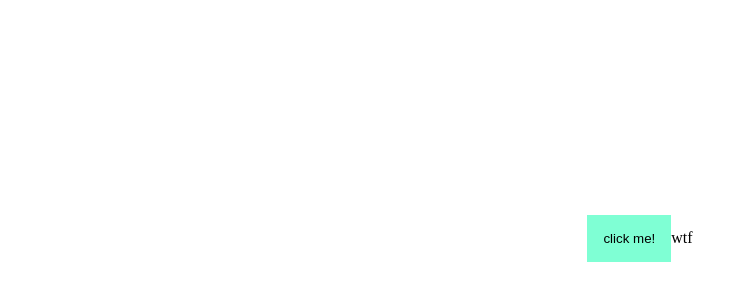
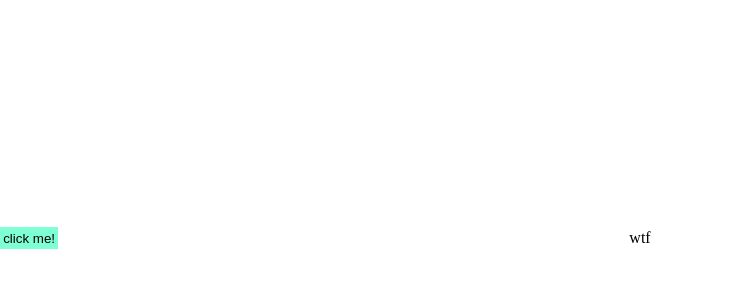
Before and after one commit to grape-jam/grape-jam.github.io, a plain HTML site: page index.html in a window 1280 px wide. Shown: the part 162-462 px from the top of the page, without its empty margins (0-756 px from the left). Drawn offline with Linux system fonts and the light colour scheme.

Commit message:
make it small and left 0

```diff
--- a/style.css
+++ b/style.css
@@ -19,7 +19,9 @@ main{
 }
 
 .btn{
-	padding: 1rem;
+	padding: 0.2rem;
 	background-color: aquamarine;
 	border: none;
+	position: absolute;
+	left: 0;
 }
```
